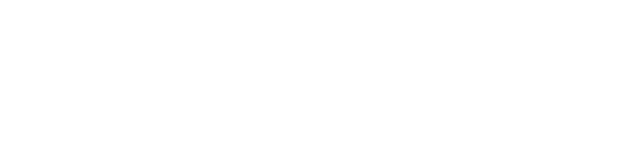
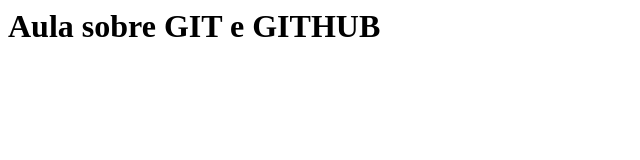
Before and after one commit to lucca-art/Aula8Tarde, a plain HTML site: page index.html in a window 1280 px wide. Shown: the whole page, without its empty margins (0-640 px from the left). Drawn offline with Linux system fonts and the light colour scheme.

Commit message:
arquivo style.css criado

```diff
--- /dev/null
+++ b/css/style.css
@@ -0,0 +1,4 @@
+*{
+    padding: 0;
+    margin: 0;
+}
--- a/index.html
+++ b/index.html
@@ -1,10 +1,11 @@
 <html lang="pt-br">
 <head>
     <meta charset="UTF-8">
-    <meta name="viewport" content="width=device-width, initial-scale=1.0">
     <title>Aula 8 Git + Github.</title>
 </head>
 <body>
-
+    <header>
+        <h1>Aula sobre GIT e GITHUB</h1>
+    </header>
 </body>
 </html>
```
